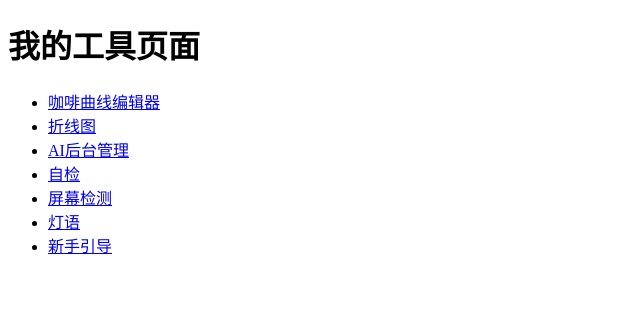
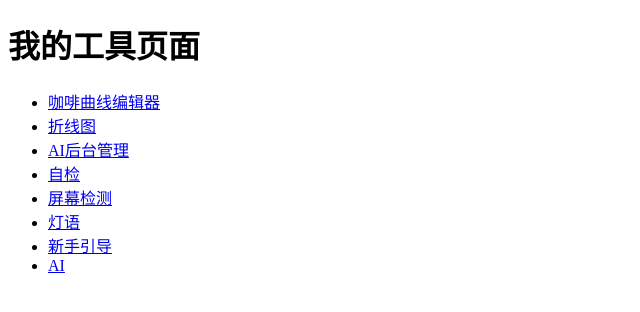
Before and after one commit to fozuuuu-ctrl/fozuuuu-ctrl.github.io, a plain HTML site: page index.html in a window 1280 px wide. Shown: the full height of the page, 0-640 px from the left. Drawn offline with Linux system fonts and the light colour scheme.

Commit message:
Update index.html

```diff
--- a/index.html
+++ b/index.html
@@ -11,5 +11,6 @@
     <li><a href="auto_check_ui_screen.html">屏幕检测</a></li>
     <li><a href="K10_settings_light_modal.html">灯语</a></li>
     <li><a href="设备新手引导 UI 设计稿.html">新手引导</a></li>
+    <li><a href="AI_助手流程.html">AI</a></li>
 </body>
 </html>
```
